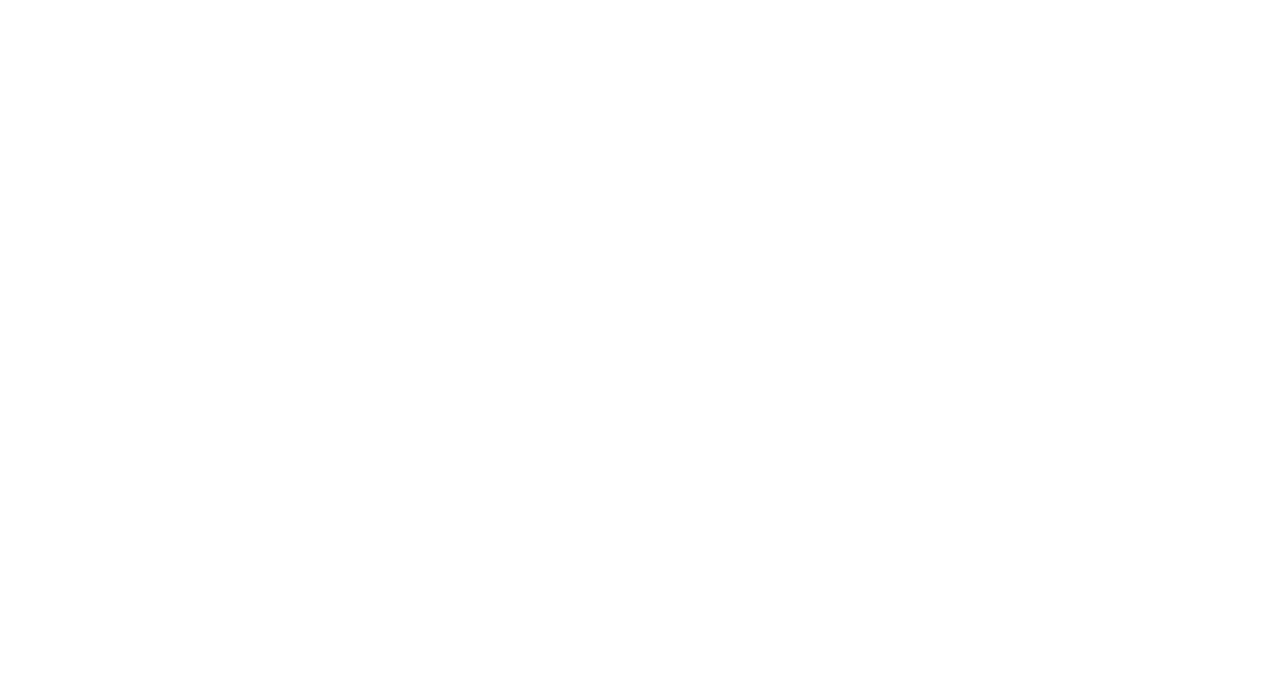
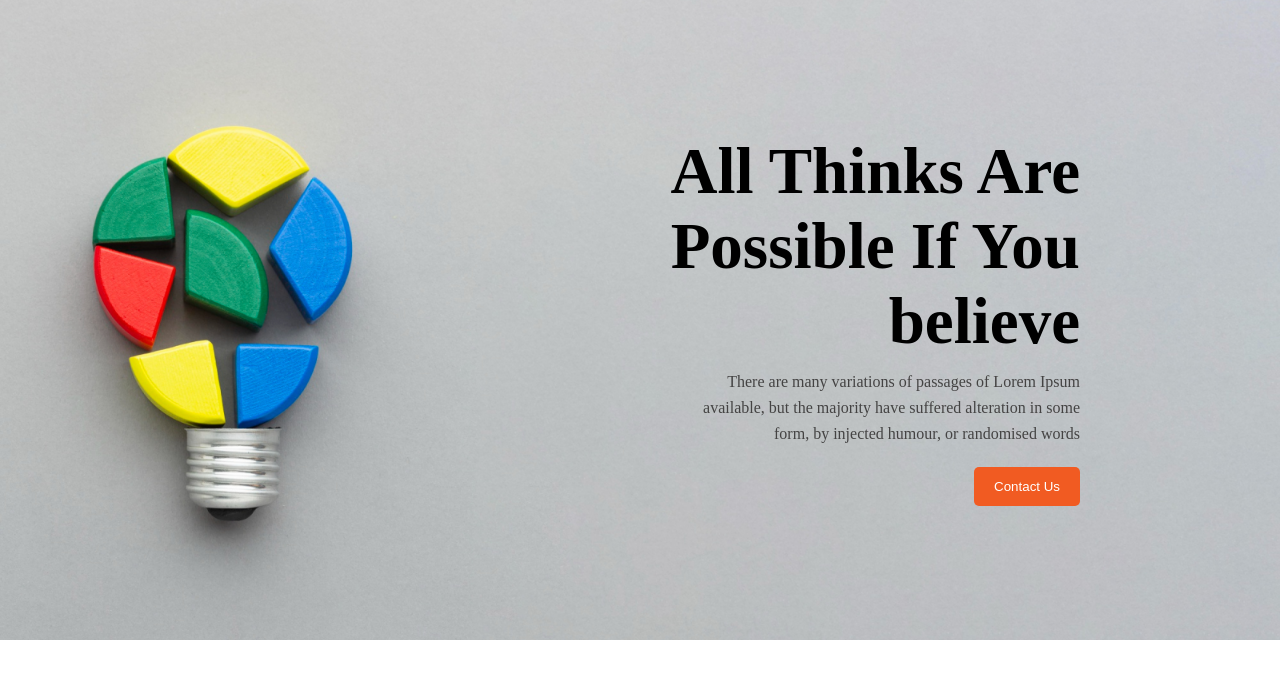
Before and after one commit to ASRAF-JAHAN/Portfolio-task, a plain HTML site: page index.html in a window 1280 px wide. Drawn offline with Linux system fonts and the light colour scheme.

Commit message:
header finish

```diff
--- a/index.html
+++ b/index.html
@@ -4,8 +4,25 @@
     <meta charset="UTF-8">
     <meta name="viewport" content="width=device-width, initial-scale=1.0">
     <title>Portfolio Task</title>
+     <link rel="stylesheet" href="styles/flex.css">
 </head>
 <body>
+    <header>
+        <div class="main-container">
+            <div class="textes">
+               <h1 class="head">All Thinks Are <br> Possible If You <br> believe </h1>
+               <p class="pragh">There are many variations of passages of Lorem Ipsum <br> available, but the majority have suffered alteration in some <br> form, by injected humour, or randomised words</p>
+               <button class="btn">Contact Us</button>
+            </div>
+        </div>
+    </header>
+    <main>
+
+
+    </main>
+    <footer>
+
+    </footer>
 
 </body>
 </html>
--- a/styles/flex.css
+++ b/styles/flex.css
@@ -0,0 +1,44 @@
+*{
+    margin: 0px;
+    padding: 0px;
+}
+/* works of header tag */
+.main-container{
+    /* width: 100%; */
+    background-image: url("../images/banner/banner2.png");
+    background-size:cover;
+    background-position: center;
+    height: 80vh;
+    display:flex;
+    justify-content: end;
+    background-repeat: no-repeat;
+    align-items: center;
+
+}
+.textes{
+    margin-right: 200px;
+    text-align: right;
+}
+.head{
+    font-family: Work Sans;
+    font-size: 65px;
+    font-style: normal;
+    font-weight: 700;
+
+}
+.pragh{
+    color: #444343;
+    margin-top: 10px;
+    margin-bottom: 20px;
+    font-family: Work Sans;
+    font-style: normal;
+    font-weight: 400;
+    line-height: 26px
+}
+.btn{
+   padding: 12px 20px;
+   background-color: #F15B22;
+   border: 0;
+   border-radius: 5px;
+   color: white;
+}
```
